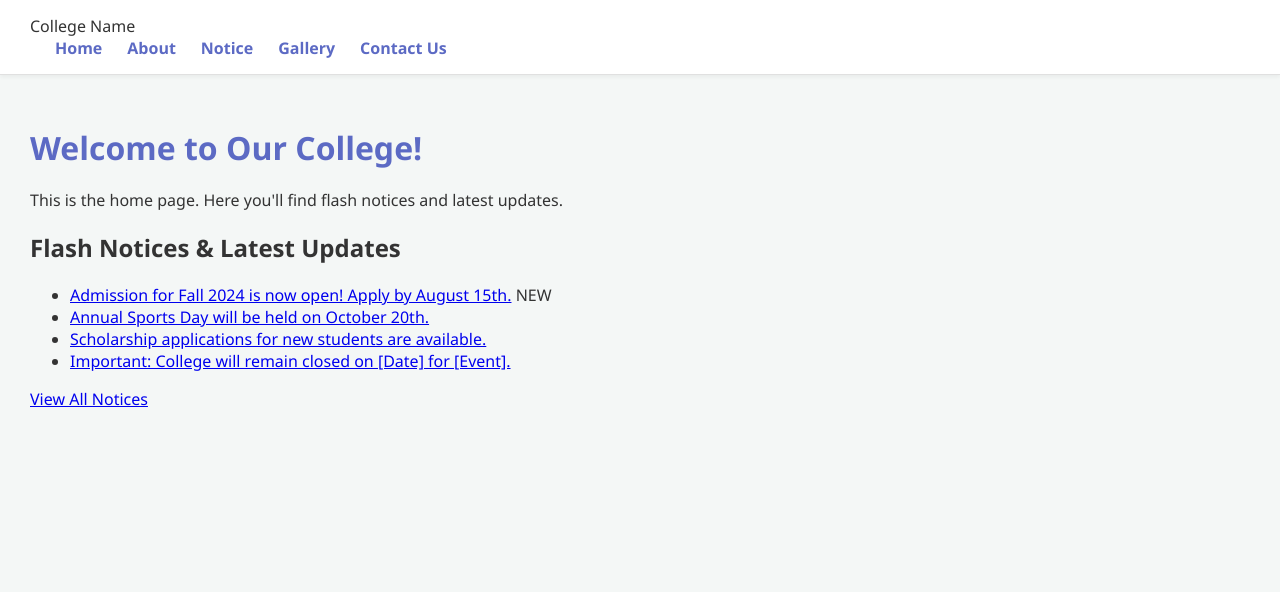
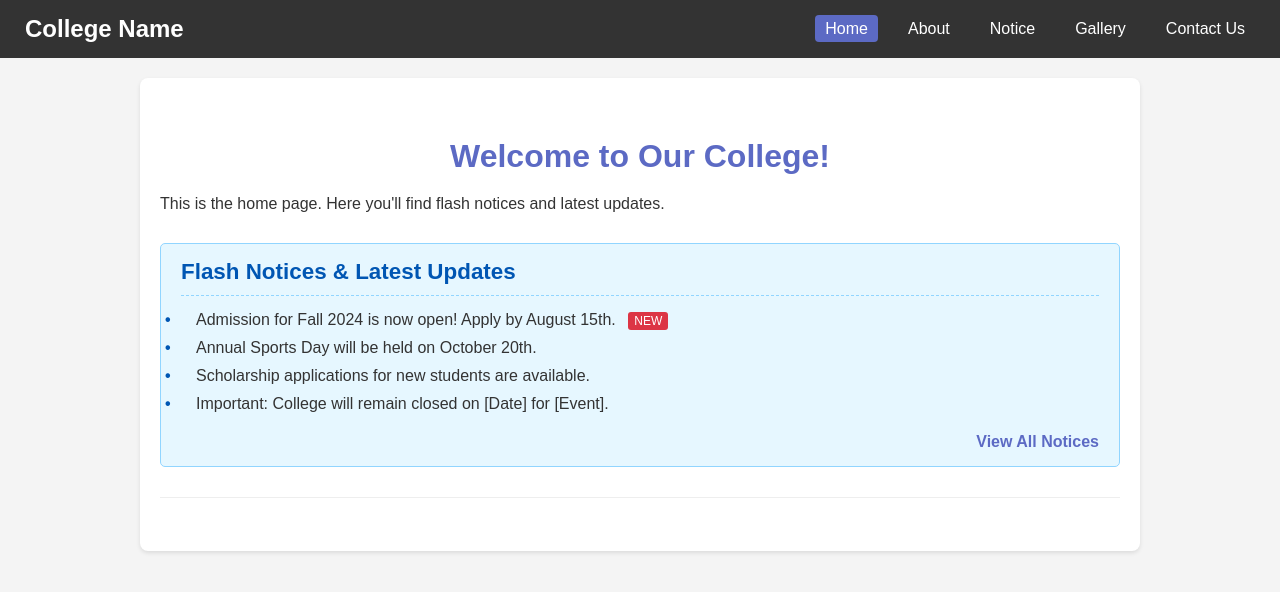
Before and after one commit to adarshshukla1-dev/College-Management-System-, a plain HTML site: page index.html in a window 1280 px wide. Drawn offline with Linux system fonts and the light colour scheme.

Commit message:
Update styles.css

```diff
--- a/styles.css
+++ b/styles.css
@@ -1,174 +1,148 @@
- body {
+body {
+  font-family: Arial, sans-serif;
   margin: 0;
-  font-family: 'Segoe UI', Tahoma, Geneva, Verdana, sans-serif;
-  background-color: #f4f7f6;
+  padding: 0;
+  background-color: #f4f4f4;
   color: #333;
 }
 
 .title {
   color: #5C6AC4;
-  margin-bottom: 20px;
+  text-align: center;
+  margin-top: 40px;
+  margin-bottom: 20px; /* Added for spacing */
 }
 
-/* Login Container */
-#login-container {
-  max-width: 400px;
-  margin: 100px auto;
-  padding: 30px;
-  background-color: #fff;
-  border: 1px solid #e0e0e0;
-  border-radius: 10px;
-  box-shadow: 0 4px 12px rgba(0,0,0,0.1);
-  text-align: center;
+/* Navigation Bar Styling */
+.main-nav {
+  background-color: #333;
+  color: white;
+  padding: 15px 25px;
+  display: flex;
+  justify-content: space-between;
+  align-items: center;
 }
 
-#login-container .title {
-  margin-top: 0;
-  font-size: 2em;
-}
-
-#login-form label {
-  display: block;
-  text-align: left;
-  margin-bottom: 8px;
-  font-weight: bold;
-  color: #555;
-}
-
-#login-form input[type="text"],
-#login-form input[type="password"] {
-  width: calc(100% - 22px); /* Account for padding and border */
-  padding: 10px;
-  margin-bottom: 15px;
-  border: 1px solid #ccc;
-  border-radius: 5px;
-  font-size: 1em;
-}
-
-#login-form button {
-  width: 100%;
-  padding: 12px;
-  background-color: #5C6AC4;
-  color: white;
-  border: none;
-  border-radius: 5px;
-  cursor: pointer;
-  font-size: 1.1em;
-  transition: background-color 0.3s ease;
-}
-
-#login-form button:hover {
-  background-color: #4a5bbd;
-}
-
-.error-message {
-  color: #d9534f;
-  margin-top: 15px;
+.main-nav .logo {
+  font-size: 1.5em;
   font-weight: bold;
 }
 
-/* Dashboard Header and Navigation */
-header {
-  background-color: #ffffff;
-  padding: 15px 30px;
-  border-bottom: 1px solid #e0e0e0;
-  display: flex;
-  justify-content: space-between;
-  align-items: center;
-  box-shadow: 0 2px 4px rgba(0,0,0,0.05);
-}
-
-header .title {
-  margin: 0;
-  color: #333;
-  font-size: 1.8em;
-}
-
-nav ul {
+.main-nav ul {
   list-style: none;
   margin: 0;
   padding: 0;
   display: flex;
-  align-items: center;
 }
 
-nav ul li {
-  margin-left: 25px;
+.main-nav ul li {
+  margin-left: 20px;
 }
 
-nav ul li a {
+.main-nav ul li a {
+  color: white;
   text-decoration: none;
-  color: #5C6AC4;
-  font-weight: 600;
-  padding: 5px 0;
-  transition: color 0.3s ease;
-}
-
-nav ul li a:hover {
-  color: #4a5bbd;
-}
-
-nav ul li button#logout-button {
-  padding: 8px 15px;
-  font-size: 0.9em;
-  background-color: #dc3545; /* Red for logout */
+  padding: 5px 10px;
   transition: background-color 0.3s ease;
 }
 
-nav ul li button#logout-button:hover {
-  background-color: #c82333;
+.main-nav ul li a:hover,
+.main-nav ul li a.active {
+  background-color: #5C6AC4;
+  border-radius: 4px;
 }
 
-/* Main Content Area */
 main {
-  padding: 30px;
+  padding: 20px;
+  max-width: 960px; /* Constrain content width */
+  margin: 20px auto; /* Center the main content */
+  background-color: #fff;
+  border-radius: 8px;
+  box-shadow: 0 2px 4px rgba(0,0,0,0.1);
 }
 
-.content-section {
-  background-color: white;
-  padding: 30px;
-  border-radius: 10px;
-  box-shadow: 0 4px 12px rgba(0,0,0,0.05);
-  margin-top: 25px;
+#currentTime {
+  text-align: center;
+  margin-top: 30px; /* Increased margin */
+  font-size: 1.1em;
+  color: #666;
+  border-top: 1px solid #eee; /* Added a separator */
+  padding-top: 15px;
 }
 
-.content-section h2 {
-  color: #5C6AC4;
-  margin-top: 0;
-  border-bottom: 2px solid #f0f0f0;
-  padding-bottom: 15px;
-  margin-bottom: 25px;
-  font-size: 1.8em;
+/* Flash Notices Section Styling */
+.flash-notices {
+  background-color: #e6f7ff; /* Light blue background */
+  border: 1px solid #91d5ff; /* Blue border */
+  border-radius: 5px;
+  padding: 15px 20px;
+  margin-top: 30px;
+  margin-bottom: 30px;
 }
 
-/* Table Styling */
-table {
-  width: 100%;
-  border-collapse: collapse;
-  margin-top: 20px;
-  font-size: 0.95em;
+.flash-notices h2 {
+  color: #0056b3; /* Darker blue heading */
+  margin-top: 0;
+  margin-bottom: 15px;
+  font-size: 1.4em;
+  border-bottom: 1px dashed #91d5ff;
+  padding-bottom: 10px;
 }
 
-table, th, td {
-  border: 1px solid #e0e0e0;
+.flash-notices ul {
+  list-style: none;
+  padding: 0;
+  margin: 0;
 }
 
-th, td {
-  padding: 12px 15px;
-  text-align: left;
+.flash-notices ul li {
+  margin-bottom: 10px;
+  padding-left: 15px;
+  position: relative;
 }
 
-th {
-  background-color: #f8f8f8;
-  color: #5C6AC4;
+.flash-notices ul li::before {
+  content: "•"; /* Bullet point */
+  color: #0056b3;
   font-weight: bold;
-  text-transform: uppercase;
+  display: inline-block;
+  width: 1em;
+  margin-left: -1em;
+  position: absolute;
+  left: 0;
 }
 
-tr:nth-child(even) {
-  background-color: #fcfcfc;
+.flash-notices ul li a {
+  color: #333;
+  text-decoration: none;
+  font-weight: 500;
+  transition: color 0.2s ease;
 }
 
-tr:hover {
-  background-color: #f0f0f0;
+.flash-notices ul li a:hover {
+  color: #5C6AC4;
+  text-decoration: underline;
 }
+
+.new-badge {
+  background-color: #dc3545; /* Red for new */
+  color: white;
+  padding: 2px 6px;
+  border-radius: 3px;
+  font-size: 0.75em;
+  margin-left: 8px;
+  vertical-align: middle;
+}
+
+.view-all-notices {
+  display: block;
+  text-align: right;
+  margin-top: 20px;
+  color: #5C6AC4;
+  text-decoration: none;
+  font-weight: bold;
+}
+
+.view-all-notices:hover {
+  text-decoration: underline;
+}
```
